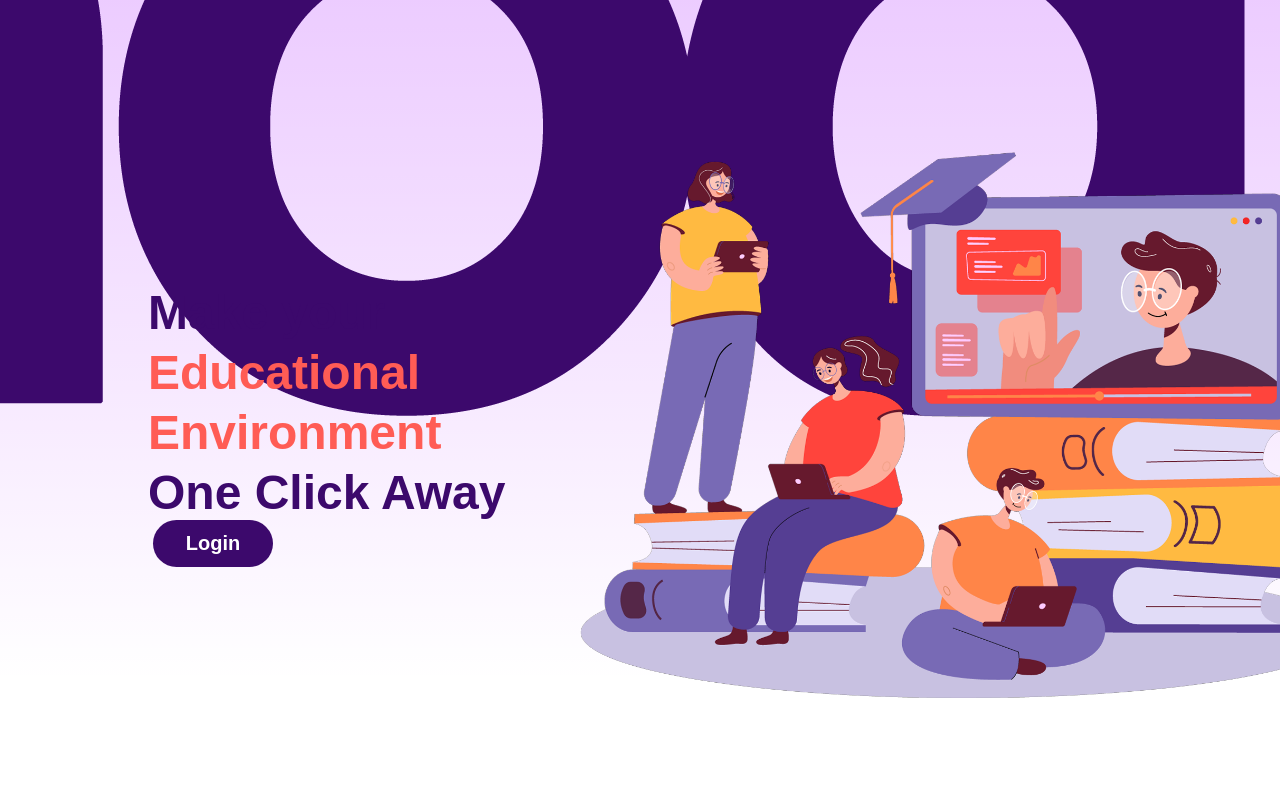
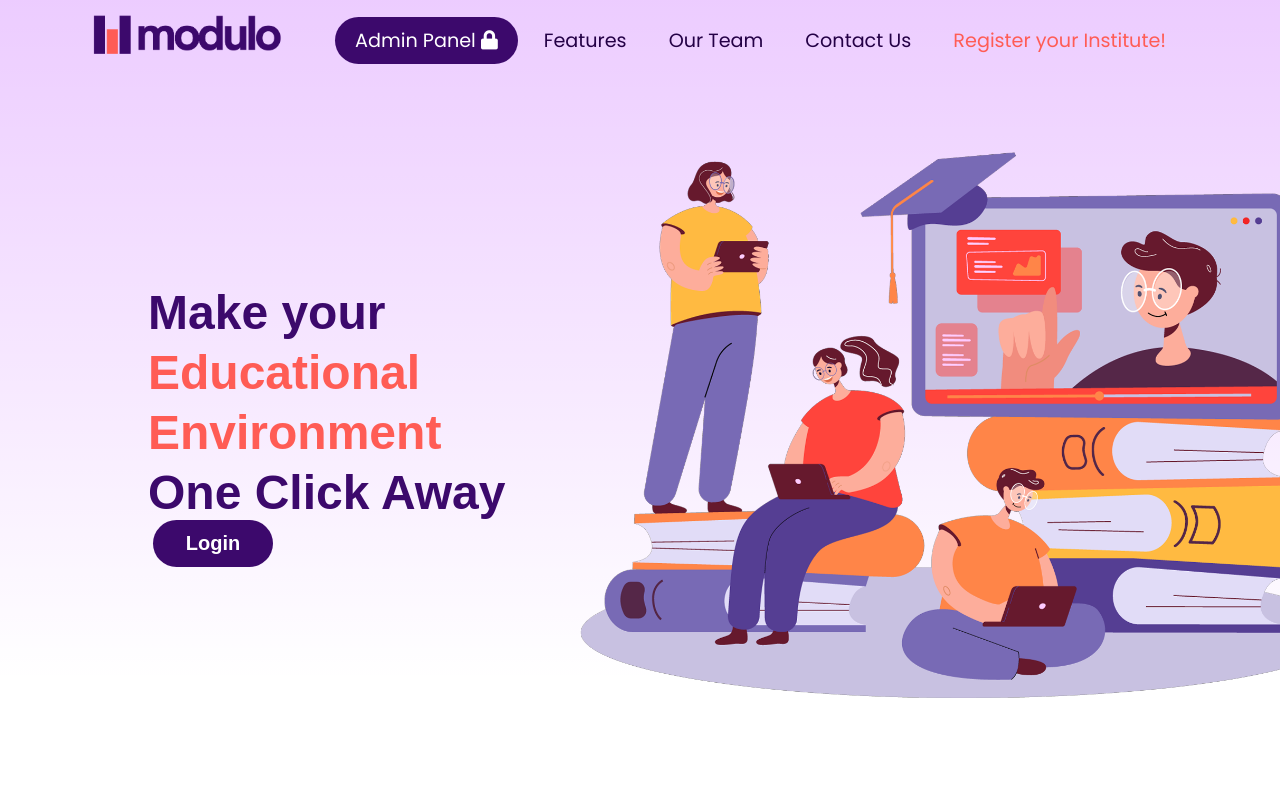
Before and after one commit to GayanKod/Modulo, a React (Create React App) app in the folder client/: page / in a window 1280 px wide. Shown: the top 800 px of the page. Built offline with nearby package versions, Linux system fonts and the light colour scheme.

Commit message:
style added logo in navbar

```diff
--- a/client/src/styles/Navbar.scss
+++ b/client/src/styles/Navbar.scss
@@ -85,6 +85,10 @@
     display: none;
 }
 
+.navbar-logo-modulo{
+    width: 200px;
+}
+
 @media screen and (max-width: 960px){
 
     .NavbarItems{
```
